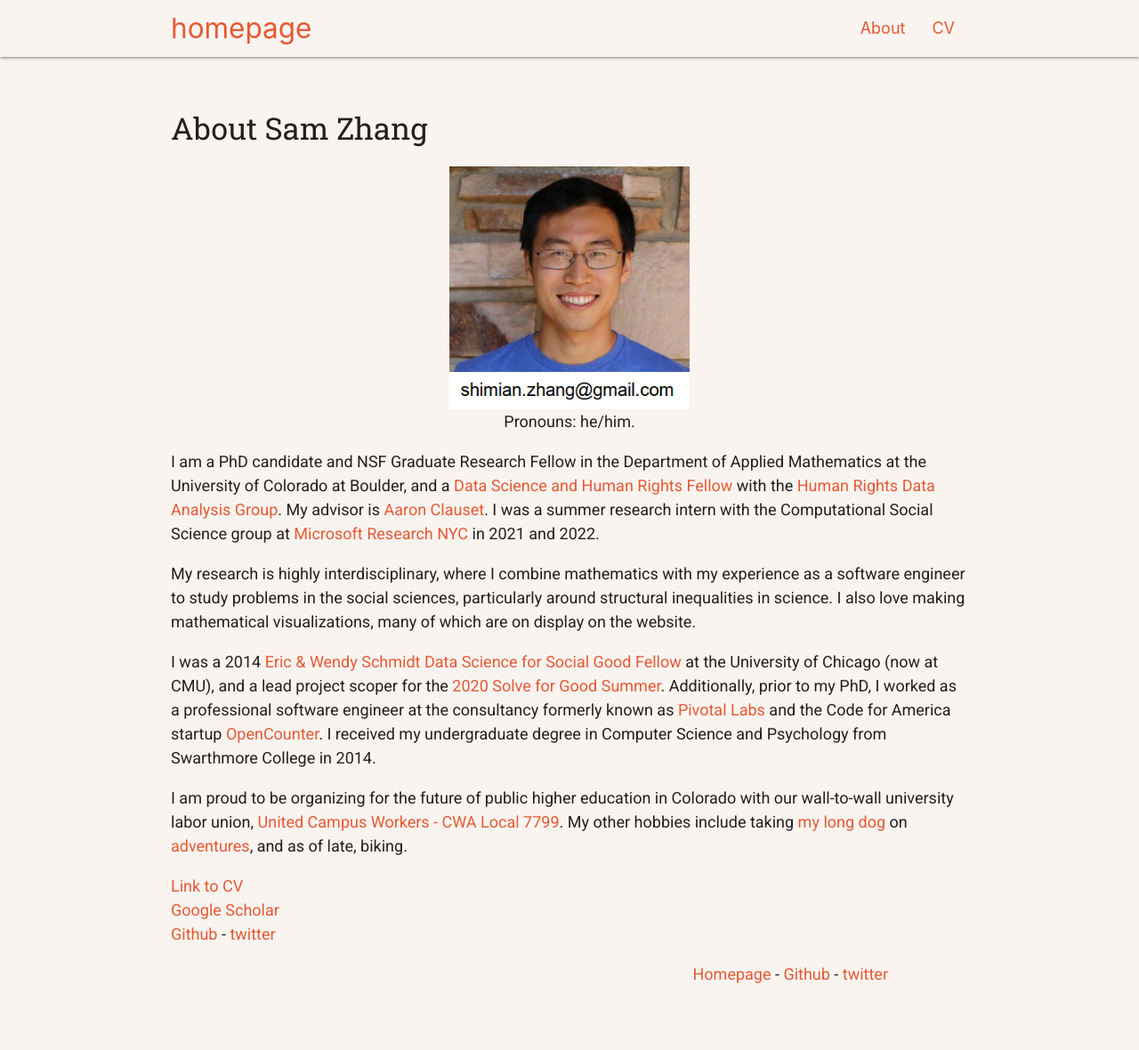
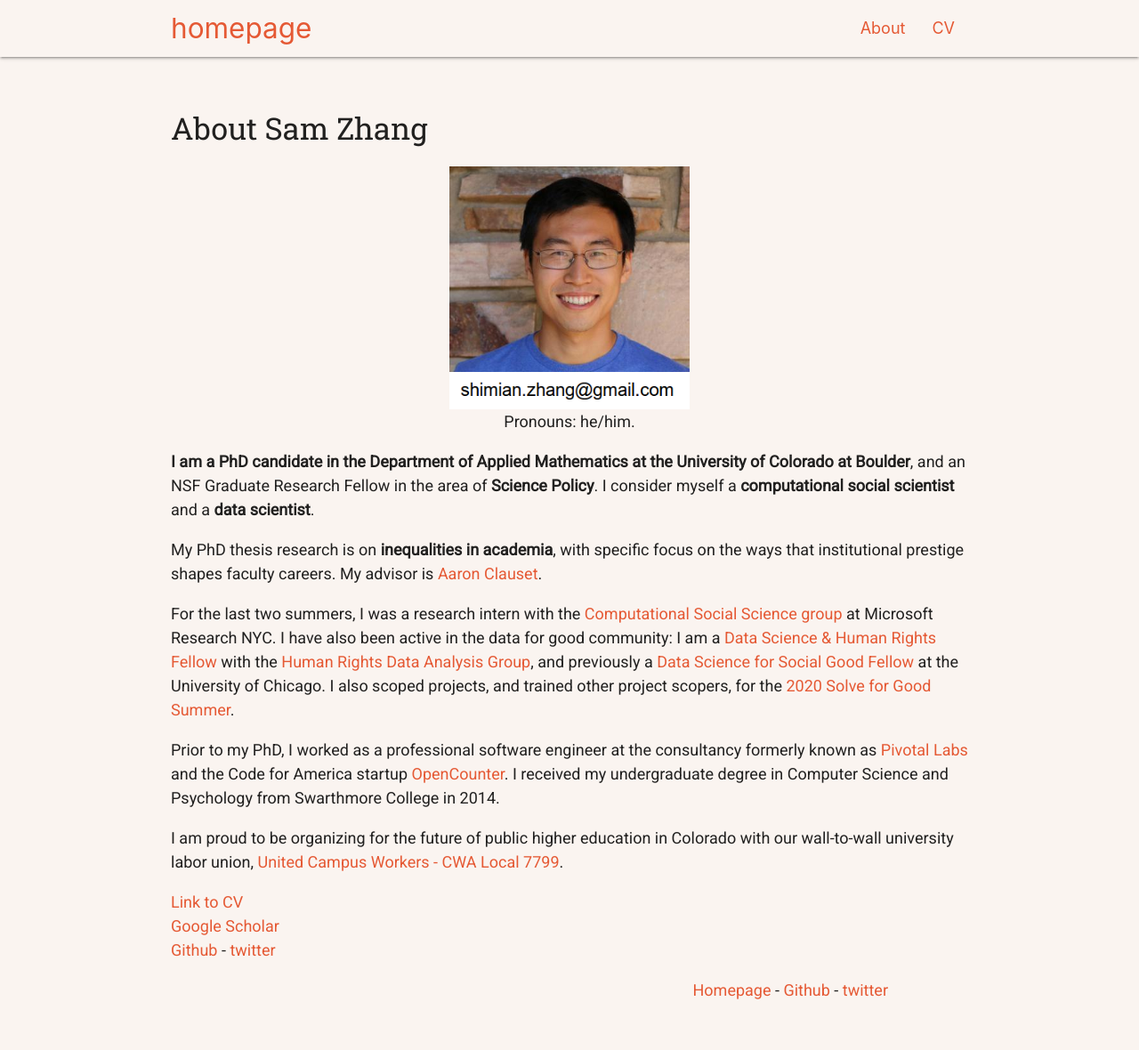
Before and after one commit to samzhang111/samzhang111.github.io, a Jekyll site: the page built from html/about.html, in a window 1280 px wide. Shown: the whole page at 89% size. Built offline with Jekyll 4.4.1, drawn with Linux system fonts in a browser that asks for light colours; nearby versions of some CDN libraries.

Commit message:
bold text bio, shorter

```diff
--- a/html/about.html
+++ b/html/about.html
@@ -14,22 +14,25 @@ title: about sam zhang
 
 
     <div class="intro">
+    <p>
+    <b>I am a PhD candidate in the Department of Applied Mathematics at the University of Colorado at Boulder</b>, and an NSF Graduate Research Fellow in the area of <b>Science Policy</b>.
+    I consider myself a <b>computational social scientist</b> and a <b>data scientist</b>.
+
+    <p>
+    My PhD thesis research is on <b>inequalities in academia</b>, with specific focus on the ways that institutional prestige shapes faculty careers.
+    My advisor is <a href="https://aaronclauset.github.io/" target="_blank">Aaron Clauset</a>.
+
+    <p>
+    For the last two summers, I was a research intern with the <a href="https://www.microsoft.com/en-us/research/theme/computational-social-science/" target="_blank">Computational Social Science group</a> at Microsoft Research NYC.
+    I have also been active in the data for good community: I am a <a href="https://hrdag.org/people/sam-zhang/" target="_blank">Data Science & Human Rights Fellow</a> with the <a href="https://hrdag.org" target="_blank">Human Rights Data Analysis Group</a>, and previously a <a href="https://dssgfellowship.org/" target="_blank">Data Science for Social Good Fellow</a> at the University of Chicago.
+
+
+        I also scoped projects, and trained other project scopers, for the <a href="https://www.solveforgood.org">2020 Solve for Good Summer</a>.
         <p>
-        I am a PhD candidate and NSF Graduate Research Fellow in the Department of Applied Mathematics at the University of Colorado at Boulder, and a <a href="https://hrdag.org/people/sam-zhang/" target="_blank">Data Science and Human Rights Fellow</a> with the <a href="https://hrdag.org" target="_blank">Human Rights Data Analysis Group</a>.
-        My advisor is <a href="http://tuvalu.santafe.edu/~aaronc/" target="_blank">Aaron Clauset</a>.
-        I was a summer research intern with the Computational Social Science group at <a href="https://www.microsoft.com/en-us/research/theme/computational-social-science/" target="_blank">Microsoft Research NYC</a> in 2021 and 2022.
-
-        <p>
-    My research is highly interdisciplinary, where I combine mathematics with my experience as a software engineer to study problems in the social sciences, particularly around structural inequalities in science.
-        I also love making mathematical visualizations, many of which are on display on the website.
-
-        <p>
-        I was a 2014 <a href="https://dssgfellowship.org/" target="_blank">Eric & Wendy Schmidt Data Science for Social Good Fellow</a> at the University of Chicago (now at CMU), and a lead project scoper for the <a href="https://www.solveforgood.org">2020 Solve for Good Summer</a>.
-        Additionally, prior to my PhD, I worked as a professional software engineer at the consultancy formerly known as <a href="https://pivotal.io/labs">Pivotal Labs</a> and the Code for America startup <a href="https://opencounter.com/" target="_blank">OpenCounter</a>.
+        Prior to my PhD, I worked as a professional software engineer at the consultancy formerly known as <a href="https://pivotal.io/labs">Pivotal Labs</a> and the Code for America startup <a href="https://opencounter.com/" target="_blank">OpenCounter</a>.
         I received my undergraduate degree in Computer Science and Psychology from Swarthmore College in 2014.
 <p>
 I am proud to be organizing for the future of public higher education in Colorado with our wall-to-wall university labor union, <a href="https://ucwcolorado.org">United Campus Workers - CWA Local 7799</a>.
-My other hobbies include taking <a href="/images/tulia2.jpg" target="_blank">my</a> <a href="/images/long.jpg" target="_blank">long</a> <a href="/images/boop.jpg" target="_blank">dog</a> on <a href="/images/hike.jpg" target="_blank">adventures</a>, and as of late, biking.
 <p>
     <div> <a href="https://drive.google.com/file/d/1OE7QoxoABqyt_taL8X0DXcrj5LStpAIp/view?usp=sharing" target="_blank">Link to CV</a> </div>
     <div>
```
Also changed, not shown: index.html (+9 -4 lines).
